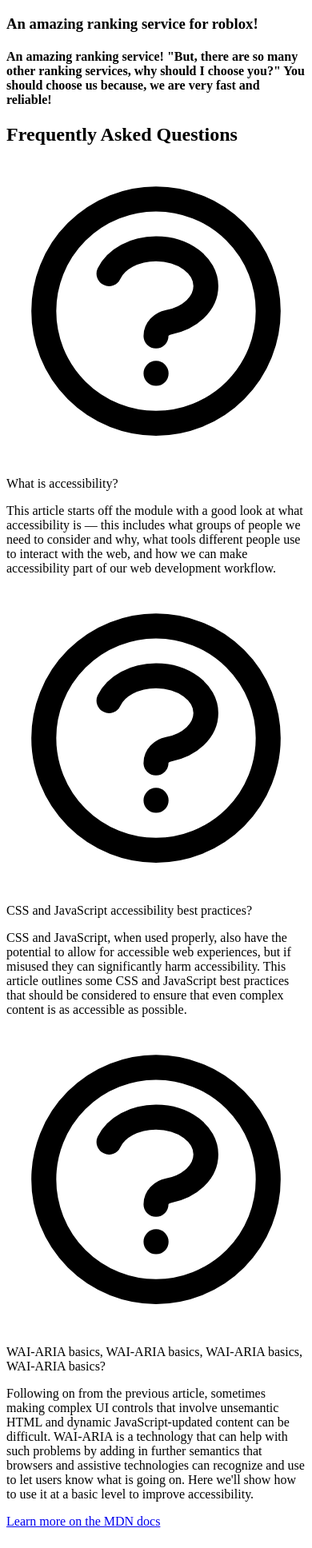
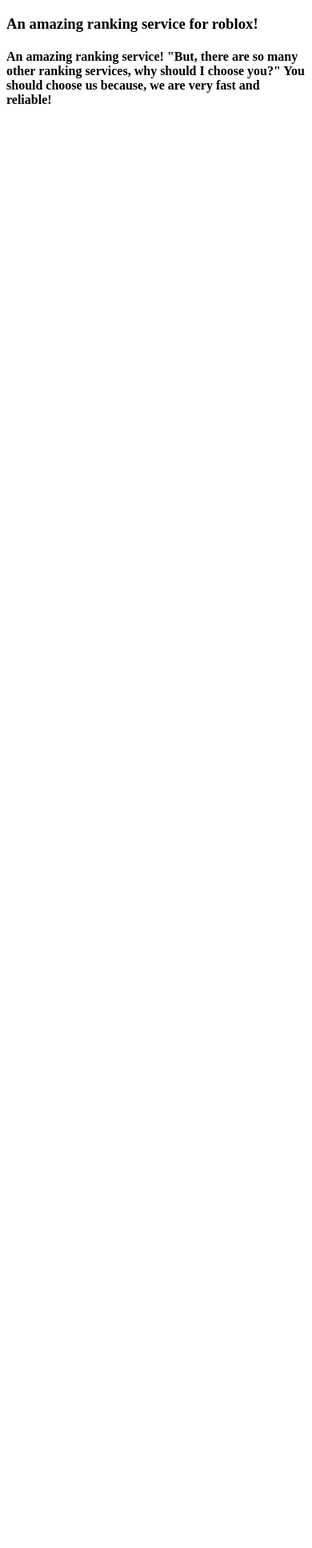
Before and after one commit to TolvRBLX/tolv-website, a plain HTML site: page index.html in a window 390 px wide. Shown: the part 61-1997 px from the top of the page at 80% size. After the commit the page ends 844 px from the top, so only its background shows below. Drawn offline with Linux system fonts and the light colour scheme.

Commit message:
Update index.html

```diff
--- a/index.html
+++ b/index.html
@@ -7,73 +7,7 @@
     <h4>An amazing ranking service! "But, there are so many other ranking services, why should I choose you?" You should choose us because, we are very fast and reliable!</h4>
     </header>
 </body>
-<section class="px-4 pt-20 pb-24 mx-auto max-w-7xl md:px-2">
-  <h1 class="mb-12 text-xl font-bold text-left md:text-3xl md:text-center">Frequently Asked Questions</h1>
-  <div class="flex items-start justify-start mb-12">
-    <svg fill="none" viewBox="0 0 24 24" stroke="currentColor" class="flex-none w-6 h-6 mr-4 text-gray-700" aria-hidden="true">
-      <path
-        stroke-linecap="round"
-        stroke-linejoin="round"
-        stroke-width="2"
-        d="M8.228 9c.549-1.165 2.03-2 3.772-2 2.21 0 4 1.343 4 3 0 1.4-1.278 2.575-3.006 2.907-.542.104-.994.54-.994 1.093m0 3h.01M21 12a9 9 0 11-18 0 9 9 0 0118 0z"
-      ></path>
-    </svg>
-    <div>
-      <p class="mt-0 mb-3 font-semibold text-gray-900">What is accessibility?</p>
-      <p class="text-gray-600">
-        This article starts off the module with a good look at what accessibility is — this includes what groups of people we need to consider and why, what tools different people use to interact with
-        the web, and how we can make accessibility part of our web development workflow.
-      </p>
-    </div>
-  </div>
-  <div class="flex items-start justify-start mb-12">
-    <svg fill="none" viewBox="0 0 24 24" stroke="currentColor" class="flex-none w-6 h-6 mr-4 text-gray-700" aria-hidden="true">
-      <path
-        stroke-linecap="round"
-        stroke-linejoin="round"
-        stroke-width="2"
-        d="M8.228 9c.549-1.165 2.03-2 3.772-2 2.21 0 4 1.343 4 3 0 1.4-1.278 2.575-3.006 2.907-.542.104-.994.54-.994 1.093m0 3h.01M21 12a9 9 0 11-18 0 9 9 0 0118 0z"
-      ></path>
-    </svg>
-    <div>
-      <p class="mt-0 mb-3 font-semibold text-gray-900">CSS and JavaScript accessibility best practices?</p>
-      <p class="text-gray-600">
-        CSS and JavaScript, when used properly, also have the potential to allow for accessible web experiences, but if misused they can significantly harm accessibility. This article outlines some
-        CSS and JavaScript best practices that should be considered to ensure that even complex content is as accessible as possible.
-      </p>
-    </div>
-  </div>
-  <div class="flex items-start justify-start mb-12">
-    <svg fill="none" viewBox="0 0 24 24" stroke="currentColor" class="flex-none w-6 h-6 mr-4 text-gray-700" aria-hidden="true">
-      <path
-        stroke-linecap="round"
-        stroke-linejoin="round"
-        stroke-width="2"
-        d="M8.228 9c.549-1.165 2.03-2 3.772-2 2.21 0 4 1.343 4 3 0 1.4-1.278 2.575-3.006 2.907-.542.104-.994.54-.994 1.093m0 3h.01M21 12a9 9 0 11-18 0 9 9 0 0118 0z"
-      ></path>
-    </svg>
-    <div>
-      <p class="mt-0 mb-3 font-semibold text-gray-900">WAI-ARIA basics, WAI-ARIA basics, WAI-ARIA basics, WAI-ARIA basics?</p>
-      <p class="text-gray-600">
-        Following on from the previous article, sometimes making complex UI controls that involve unsemantic HTML and dynamic JavaScript-updated content can be difficult. WAI-ARIA is a technology that
-        can help with such problems by adding in further semantics that browsers and assistive technologies can recognize and use to let users know what is going on. Here we'll show how to use it at a
-        basic level to improve accessibility.
-      </p>
-    </div>
-  </div>
-  <div class="text-center">
-    <a href="https://developer.mozilla.org/en-US/docs/Learn/CSS/Howto/CSS_FAQ" target="_blank" class="btn btn-light btn-lg btn-icon">
-      <span>Learn more on the MDN docs</span>
-      <svg viewBox="0 0 20 20" fill="currentColor" class="ml-3">
-        <path
-          fill-rule="evenodd"
-          d="M12.293 5.293a1 1 0 011.414 0l4 4a1 1 0 010 1.414l-4 4a1 1 0 01-1.414-1.414L14.586 11H3a1 1 0 110-2h11.586l-2.293-2.293a1 1 0 010-1.414z"
-          clip-rule="evenodd"
-        ></path>
-      </svg>
-    </a>
-  </div>
-</section>
+
 
 <body>
     <script src="//code.tidio.co/mk1xxpxxo5ielo5i0qw9xl8kx5lhchlb.js" async></script>
```
